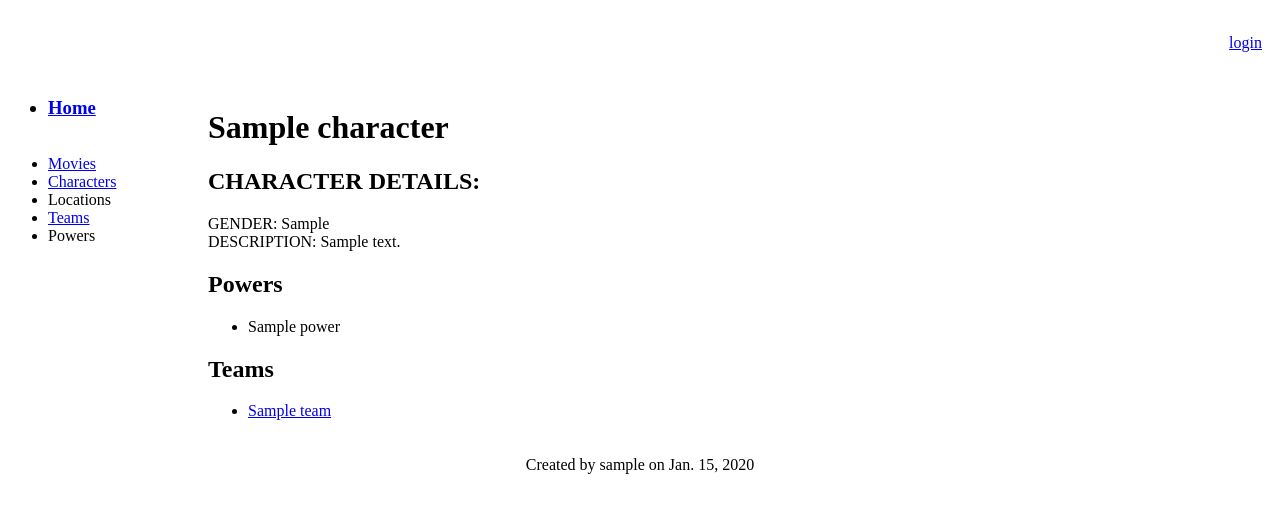
After one commit to danic96/Practica1, a Django app: template Practica1/Aplicacio/templates/Aplicacio/character_detail.html in a window 1280 px wide. The commit adds this page. Shown: the top 513 px of the page. Run offline with Django 3.2, Linux system fonts and the light colour scheme; the template is opened without the code that fills it: values that come from a table or form of the project are taken from there, others are empty; tables that the repository leaves empty hold one stand-in row (values such as "Sample post"); parts of the project's set-up code (start-up, migrations or seed data) failed here and were passed over; some libraries are stand-ins or nearby versions.

Commit message:
Crear, detalls i modificar; funcionen amb Movie, Character i Team

```diff
--- a/Practica1/Aplicacio/models.py
+++ b/Practica1/Aplicacio/models.py
@@ -13,6 +13,8 @@
     id = models.AutoField(primary_key=True)
     name = models.TextField(max_length=50)
     deck = models.TextField(max_length=100)
+    user = models.ForeignKey(User, default=1)
+    date = models.DateField(default=date.today)
 
     def __unicode__(self):
         return self.name
@@ -23,6 +25,11 @@
     name = models.TextField(max_length=50)
     num_members = models.PositiveIntegerField(null=True, blank=True)
     description = models.TextField(max_length=100)
+    user = models.ForeignKey(User, default=1)
+    date = models.DateField(default=date.today)
+
+    def get_absolute_url(self):
+        return reverse('Aplicacio:team_detail', kwargs={'pk': self.pk})
 
     def __unicode__(self):
         return self.name
@@ -32,6 +39,8 @@
     id = models.AutoField(primary_key=True)
     name = models.TextField(max_length=50)
     description = models.TextField(max_length=100)
+    user = models.ForeignKey(User, default=1)
+    date = models.DateField(default=date.today)
 
     def __unicode__(self):
         return self.name
@@ -44,10 +53,11 @@
     description = models.TextField(max_length=100)
     teams = models.ManyToManyField(Team, blank=True)
     powers = models.ManyToManyField(Power, blank=True)
+    user = models.ForeignKey(User, default=1)
+    date = models.DateField(default=date.today)
 
     def get_absolute_url(self):
-        # return reverse('Aplicacio:character_detail', kwargs={'pk': self.pk})
-        return reverse('Aplicacio:movie_list')
+        return reverse('Aplicacio:character_detail', kwargs={'pk': self.pk})
 
     def __unicode__(self):
         return self.name
--- a/Practica1/Aplicacio/templates/Aplicacio/base.html
+++ b/Practica1/Aplicacio/templates/Aplicacio/base.html
@@ -24,12 +24,12 @@
 <div id="sidebar">
     {% block sidebar %}
         <ul>
-            <h3><li><a href="/Aplicacio/">Home</a></li></h3>
+            <h3><li><a href="{% url 'Aplicacio:index_list' %}">Home</a></li></h3>
             </br>
-            <li>Movies</li>
-            <li>Characters</li>
+            <li><a href="{% url 'Aplicacio:movie_list' %}">Movies</a></li>
+            <li><a href="{% url 'Aplicacio:character_list' %}">Characters</a></li>
             <li>Locations</li>
-            <li>Teams</li>
+            <li><a href="{% url 'Aplicacio:team_list' %}">Teams</a></li>
             <li>Powers</li>
 
         </ul>
--- /dev/null
+++ b/Practica1/Aplicacio/templates/Aplicacio/character_detail.html
@@ -0,0 +1,50 @@
+{% extends "Aplicacio/base.html" %}
+{% block title %}Aplicacio - {{ character.name }}{% endblock %}
+{% block content %}
+
+<span vocab="http://schema.org/" typeof="Restaurant">
+
+<h1>
+    <span property="name">{{ character.name }}</span>
+    {% if user == character.user %}
+        (<a href="{% url 'Aplicacio:character_edit' character.id %}">edit</a>)
+    {% endif %}
+</h1>
+
+<h2>CHARACTER DETAILS:</h2>
+<p>
+    GENDER: {{ character.gender }} <br/>
+    DESCRIPTION: {{ character.description }} <br/>
+</p>
+
+<h2>
+    Powers
+</h2>
+<ul>
+    {% for power in character.powers.all %}
+        <li>
+            {{ power.name }}</li>
+    {% empty %}<li>Sorry, no powers for this character yet.</li>
+    {% endfor %}
+</ul>
+
+<h2>
+	Teams
+</h2>
+
+<ul>
+    {% for team in character.teams.all %}
+        <li>
+            <a href="{% url 'Aplicacio:team_detail' team.id %}">{{ team.name }}</a></li>
+    {% empty %}<li>Sorry, no teams for this character yet.</li>
+    {% endfor %}
+</ul>
+
+
+</span>
+
+
+{% endblock %}
+{% block footer %}
+    Created by {{ movie.user }} on {{ movie.date }}
+{% endblock %}
--- a/Practica1/Aplicacio/urls.py
+++ b/Practica1/Aplicacio/urls.py
@@ -6,16 +6,18 @@
 from django.utils import timezone
 
 from django.views.generic import DetailView, ListView, UpdateView
-from models import Movie, Character
+from models import Movie, Character, Team, Power, Location
 
-from views import MovieCreate, CharacterCreate, MovieDetail, LoginRequiredCheckIsOwnerUpdateView
+from views import MovieCreate, CharacterCreate, TeamCreate, MovieDetail, CharacterDetail, TeamDetail, LoginRequiredCheckIsOwnerUpdateView
 
 
-from forms import MovieForm
+from forms import MovieForm, CharacterForm, TeamForm
 
-# movies1 = Movie.objects.order_by('-id')[:5] + Character.objects.order_by('-id')[:5]
 data = {'movies': Movie.objects.order_by('-id')[:5],
-		'characters': Character.objects.order_by('-id')[:5]}
+		'characters': Character.objects.order_by('-id')[:5],
+		'teams': Team.objects.order_by('-id')[:5],
+		'powers': Power.objects.order_by('-id')[:5],
+		'locations': Location.objects.order_by('-id')[:5]}
 
 urlpatterns = [
     # List latest 5 of everything: /Aplicacio/
@@ -26,33 +28,78 @@
             template_name='Aplicacio/index_list.html'),
         	name='index_list'),
 
-     # List all movies: /Aplicacio/movies/
-     url(r'^movies/$',
+    # List all movies: /Aplicacio/movies/
+    url(r'^movies/$',
         ListView.as_view(
             queryset=Movie.objects.all,
             context_object_name='movie_list',
             template_name='Aplicacio/movie_list.html'),
         	name='movie_list'),
 
-     # Create a movie, /Aplicacio/movies/create/
-     url(r'^movies/create/$',
+    # List all characters: /Aplicacio/characters/
+    url(r'^characters/$',
+        ListView.as_view(
+            queryset=Character.objects.all,
+            context_object_name='character_list',
+            template_name='Aplicacio/character_list.html'),
+        	name='character_list'),
+
+    # List all teams: /Aplicacio/teams/
+    url(r'^teams/$',
+        ListView.as_view(
+            queryset=Team.objects.all,
+            context_object_name='team_list',
+            template_name='Aplicacio/team_list.html'),
+        	name='team_list'),
+
+    # Create a movie, /Aplicacio/movies/create/
+    url(r'^movies/create/$',
         MovieCreate.as_view(),
         name='movie_create'),
 
-     # Movie details, ex.: /Aplicacio/movies/1/
+    # Create a character, ex.: /Aplicacio/charcters/create/
+    url(r'^characters/create/$',
+        CharacterCreate.as_view(),
+        name='character_create'),
+
+    # Create a team, ex.: /Aplicacio/teams/create/
+    url(r'^teams/create/$',
+        TeamCreate.as_view(),
+        name='team_create'),
+
+    # Movie details, ex.: /Aplicacio/movies/1/
     url(r'^movies/(?P<pk>\d+)/$',
         MovieDetail.as_view(),
         name='movie_detail'),
 
-     # Edit movie details, ex.: /Aplicacio/movies/1/edit/
+    # Character details, ex.: /Aplicacio/characters/1/
+    url(r'^characters/(?P<pk>\d+)/$',
+        CharacterDetail.as_view(),
+        name='character_detail'),
+
+    # Team details, ex.: /Aplicacio/teams/1/
+    url(r'^teams/(?P<pk>\d+)/$',
+       	TeamDetail.as_view(),
+        name='team_detail'),
+
+    # Edit movie details, ex.: /Aplicacio/movies/1/edit/
     url(r'^movies/(?P<pk>\d+)/edit/$',
         LoginRequiredCheckIsOwnerUpdateView.as_view(
             model=Movie,
             form_class=MovieForm),
         name='movie_edit'),
 
-     # Create a movie character, ex.: /Aplicacio/charcters/create/
-    url(r'^characters/create/$',
-        CharacterCreate.as_view(),
-        name='character_create'),
+    # Edit character details, ex.: /Aplicacio/characters/1/edit/
+    url(r'^characters/(?P<pk>\d+)/edit/$',
+        LoginRequiredCheckIsOwnerUpdateView.as_view(
+            model=Character,
+            form_class=CharacterForm),
+        name='character_edit'),
+
+    # Edit teams details, ex.: /Aplicacio/teams/1/edit/
+    url(r'^teams/(?P<pk>\d+)/edit/$',
+        LoginRequiredCheckIsOwnerUpdateView.as_view(
+            model=Team,
+            form_class=TeamForm),
+        name='team_edit'),
 ]
--- a/Practica1/Practica1/urls.py
+++ b/Practica1/Practica1/urls.py
@@ -22,4 +22,5 @@
     url(r'^accounts/login/$', login, name='login'),
     url(r'^accounts/logout/$', logout, name='logout'),
     url(r'^Aplicacio/', include('Aplicacio.urls', namespace='Aplicacio')),
+    url(r'^api/auth/', include('rest_framework.urls', namespace='rest_framework')),
 ]
```
Also changed, not shown: Practica1/Aplicacio/forms.py (+9 -1 lines), Practica1/Aplicacio/templates/Aplicacio/base (copia).html (deleted, +0 -43 lines), Practica1/Aplicacio/templates/Aplicacio/character_list.html (added, +14 -0 lines), Practica1/Aplicacio/templates/Aplicacio/dish_detail.html (deleted, +0 -21 lines), Practica1/Aplicacio/templates/Aplicacio/index_list.html (+42 -2 lines), Practica1/Aplicacio/templates/Aplicacio/movie_detail.html (+6 -32 lines), Practica1/Aplicacio/templates/Aplicacio/team_detail.html (added, +27 -0 lines), Practica1/Aplicacio/templates/Aplicacio/team_list.html (added, +14 -0 lines), Practica1/Aplicacio/views.py (+32 -10 lines), Practica1/Aplicacio/migrations/0010_auto_20170526_1517.py (added).
